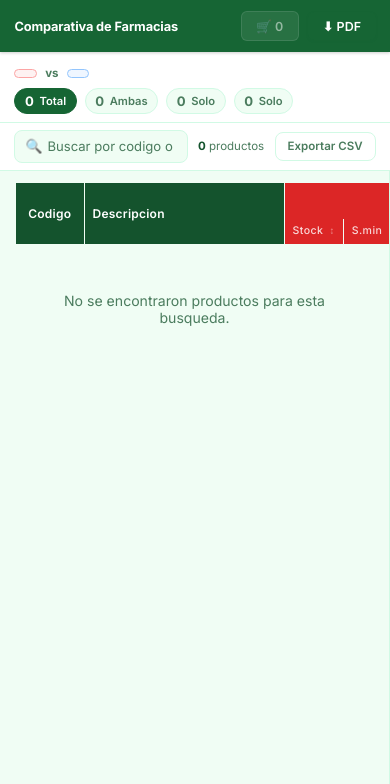
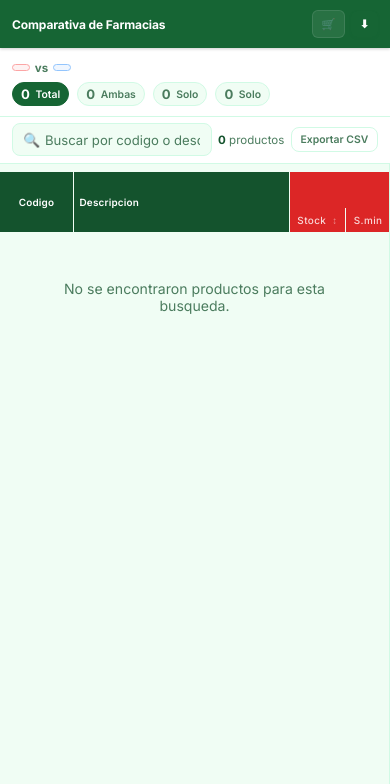
Before and after one commit to telmilloelpillo-hue/comparativa-farmacias, a Flask app: template templates/comparativa.html in a window 390 px wide. Shown: the top 784 px of the page. Run offline with Flask 3, Linux system fonts and the light colour scheme; the template is opened without the code that fills it, so the values that code supplies are empty; the visitor is signed in with stand-in values (Sample User, id 1).

Commit message:
fix: mobile responsive layout

```diff
--- a/templates/comparativa.html
+++ b/templates/comparativa.html
@@ -375,38 +375,72 @@
       .modal-actions, .modal-close, .modal-footer .btn { display: none !important; }
     }
 
-    @media (max-width: 768px) {
-      .decision-panel.open { width: 100%; position: fixed; top: 52px; left: 0; right: 0; bottom: 0; z-index: 150; }
-    }
-
-    /* ── iPad / tablet: topbar compacto ── */
+    /* ── iPad / tablet (≤1100px) ── */
     @media (max-width: 1100px) {
       .topbar { padding: 0 0.9rem; }
       .topbar-sep, .topbar-title { display: none; }
       .topbar-logo { font-size: 0.8rem; }
-      /* Ocultar botones secundarios en tablet */
       .btn-ghost { display: none; }
-      /* Abreviar texto de botones */
       .btn-pedido-empty .btn-text-full,
       .btn-primary .btn-text-full { display: none; }
       .btn-pedido-empty .btn-text-short,
       .btn-primary .btn-text-short { display: inline; }
+      .hint-text { display: none; }
+      .search-bar { padding: 0.45rem 0.9rem; }
+      .header-card { padding: 0.6rem 0.9rem 0.5rem; }
+      .stats-row { margin-top: 0.45rem; }
+      .lab-name { font-size: 0.95rem; }
+      .decision-panel.open { width: 100%; position: fixed; top: 52px; left: 0; right: 0; bottom: 0; z-index: 150; }
     }
     @media (min-width: 1101px) {
       .btn-text-short { display: none; }
     }
 
-    /* Barra de búsqueda compacta en tablet */
-    @media (max-width: 1100px) {
-      .hint-text { display: none; }
-      .search-bar { padding: 0.45rem 0.9rem; }
-    }
+    /* ── Móvil (≤600px) ── */
+    @media (max-width: 600px) {
+      :root { --panel-w: 100vw; }
 
-    /* Header compacto en tablet */
-    @media (max-width: 1100px) {
-      .header-card { padding: 0.6rem 0.9rem 0.5rem; }
-      .stats-row { margin-top: 0.45rem; }
-      .lab-name { font-size: 0.95rem; }
+      /* Topbar: solo logo + iconos */
+      .topbar { padding: 0 0.75rem; height: 48px; gap: 0.4rem; }
+      .topbar-logo { font-size: 0.75rem; }
+      .topbar-right { gap: 0.35rem; }
+
+      /* Botones: solo icono en móvil */
+      .btn { padding: 0.38rem 0.55rem; font-size: 0.7rem; }
+      .btn-ghost { display: none; }
+      .btn-pedido-empty .btn-text-short,
+      .btn-primary .btn-text-short { display: none; }
+      .btn-icon { display: inline !important; }
+
+      /* Header más compacto */
+      .header-card { padding: 0.5rem 0.75rem 0.45rem; }
+      .lab-name { font-size: 0.85rem; white-space: nowrap; overflow: hidden; text-overflow: ellipsis; max-width: 70vw; }
+      .vs-row { flex-wrap: wrap; gap: 0.3rem; }
+      .farm-badge { font-size: 0.68rem; padding: 0.15rem 0.5rem; }
+
+      /* Stats chips: scroll horizontal sin wrap */
+      .stats-row { flex-wrap: nowrap; overflow-x: auto; -webkit-overflow-scrolling: touch; scrollbar-width: none; padding-bottom: 2px; }
+      .stats-row::-webkit-scrollbar { display: none; }
+      .stat-chip { flex-shrink: 0; font-size: 0.65rem; padding: 0.2rem 0.5rem; }
+
+      /* Search bar */
+      .search-bar { padding: 0.4rem 0.75rem; gap: 0.4rem; }
+      .search-wrap { max-width: none; }
+      .bar-actions { margin-left: 0; }
+      .bar-btn { font-size: 0.65rem; padding: 0.3rem 0.55rem; }
+      #btnResetSort { display: none !important; }
+
+      /* Tabla */
+      .table-section { padding: 0.5rem 0 1.5rem; }
+      table { font-size: 0.7rem; }
+      td { padding: 0.35rem 0.35rem; }
+      td.td-desc { max-width: 140px; }
+      th { padding: 0.4rem 0.35rem !important; font-size: 0.62rem !important; }
+
+      /* Panel: full screen desde arriba */
+      .decision-panel.open {
+        top: 48px;
+      }
     }
   </style>
 </head>
@@ -423,13 +457,15 @@
     <button class="btn btn-pedido-empty" id="btnPedido" onclick="openModal()">
       <span class="btn-text-full">&#128722; Pedido (<span id="pedidoCount">0</span>)</span>
       <span class="btn-text-short">&#128722; <span id="pedidoCountShort">0</span></span>
+      <span class="btn-icon" style="display:none">&#128722;</span>
     </button>
     <a href="/descargar" class="btn btn-primary">
       <span class="btn-text-full">&#11015; Descargar PDF</span>
       <span class="btn-text-short">&#11015; PDF</span>
+      <span class="btn-icon" style="display:none">&#11015;</span>
     </a>
-    <a href="/" class="btn btn-ghost">Nueva comparativa</a>
-    <a href="/logout" class="btn btn-ghost">Salir</a>
+    <a href="/" class="btn btn-ghost">&#10010; Nueva</a>
+    <a href="/logout" class="btn btn-ghost">&#8594; Salir</a>
   </div>
 </div>
 
```
